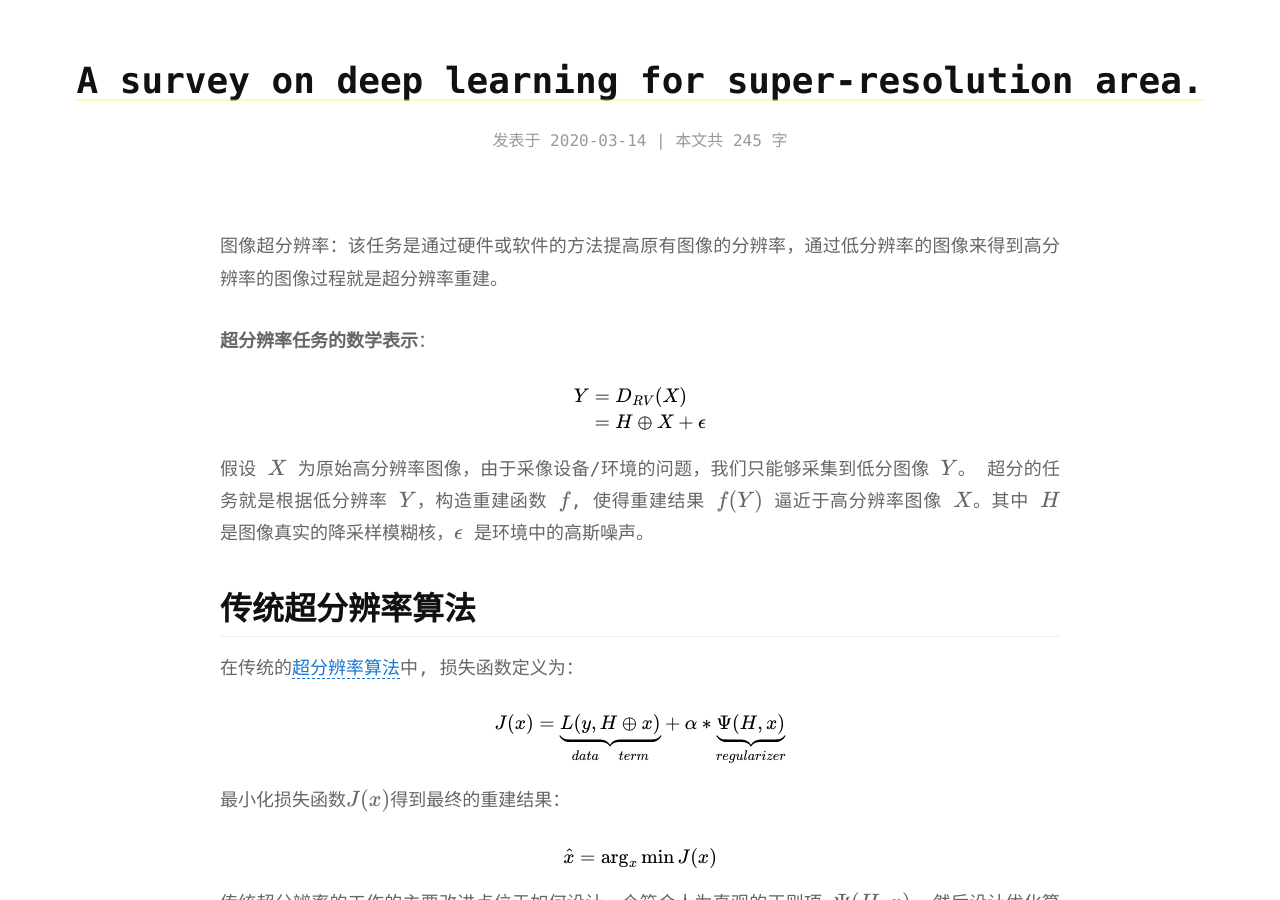
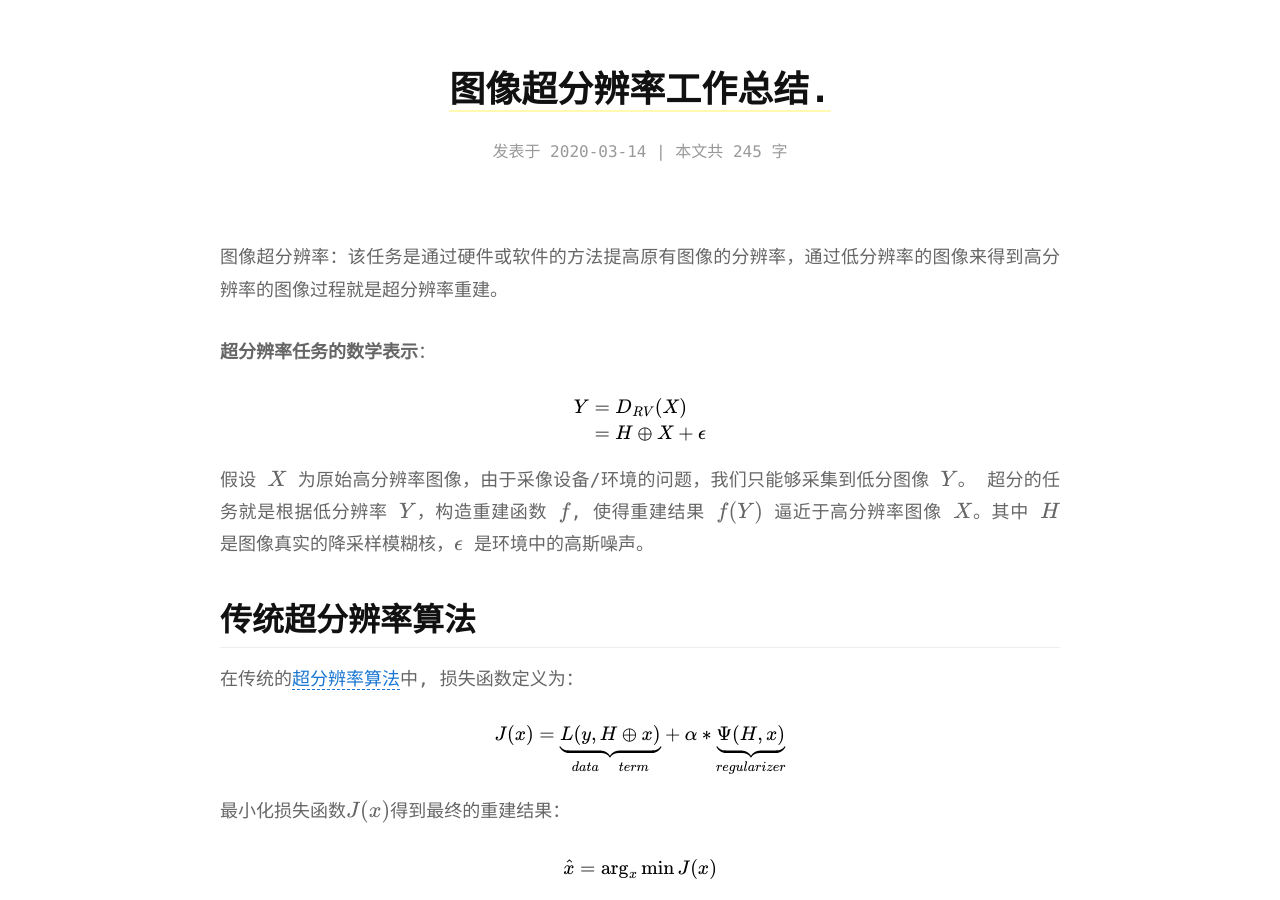
Before and after one commit to selous123/selous123.github.io, a Jekyll site: the page built from _posts/2020-03-14-超分辨率工作总结.md, in a window 1280 px wide and 900 px high. Built offline with Jekyll 4.4.1, drawn with Linux system fonts in a browser that asks for light colours; formulas are drawn with MathJax 3; a script that is not in the unit is left out; comment, search, counter and statistics services are not loaded.

Commit message:
调整图像格式

```diff
--- a/_posts/2020-03-14-超分辨率工作总结.md
+++ b/_posts/2020-03-14-超分辨率工作总结.md
@@ -1,5 +1,5 @@
 ---
-title: A survey on deep learning for super-resolution area.
+title: 图像超分辨率工作总结.
 date:  2020-03-14 10:12:13 +0800
 category: computer-vision
 tags: deep-learning super-resolution
@@ -52,7 +52,7 @@
 
 ##### a) 网络架构 (Network Architecture)
 
-<center><img src="https://selous123.github.io/assets/img/blog-surveySR/network_architecture.png" width="80%" height="auto"/>
+<center><img src="https://selous123.github.io/assets/img/blog-surveySR/network_architecture.png" width="60%" height="auto"/>
 
 <span>图. 图像超分辨率架构设计预览.</span></center>
 
```
